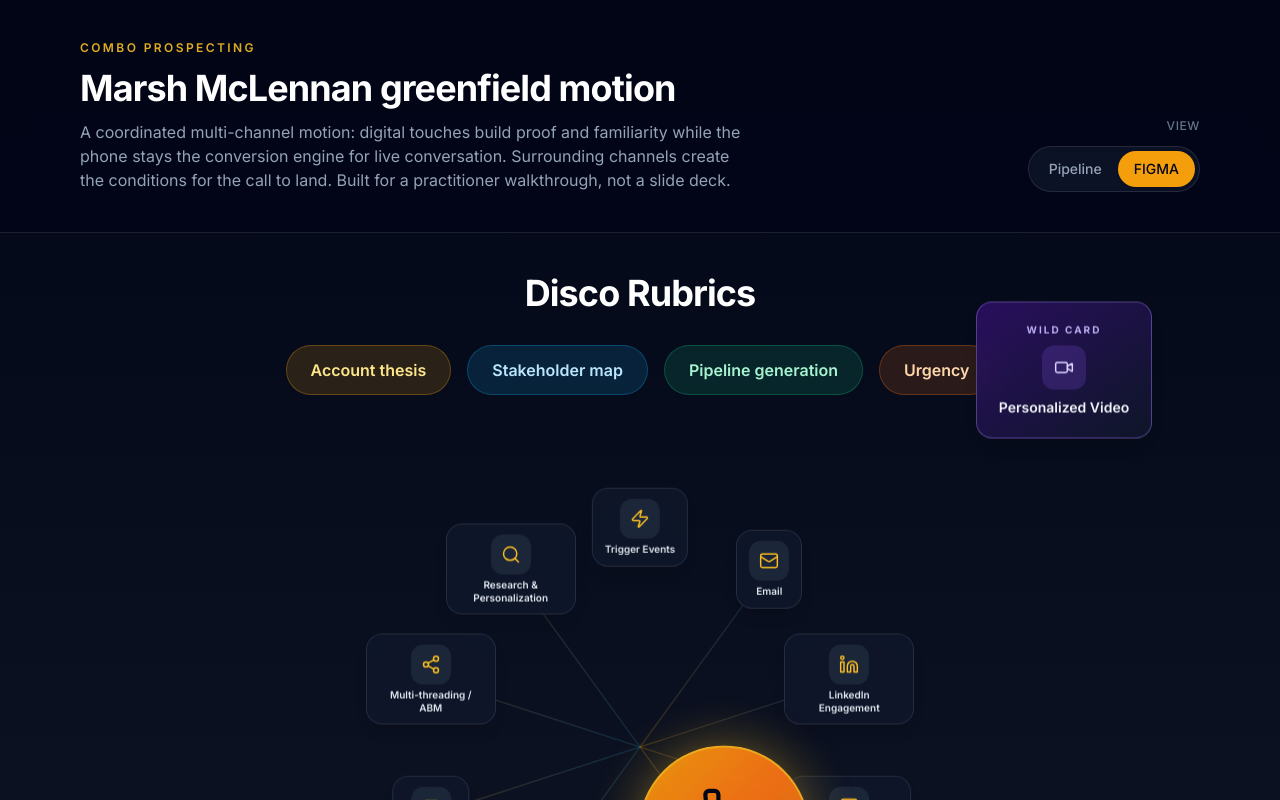
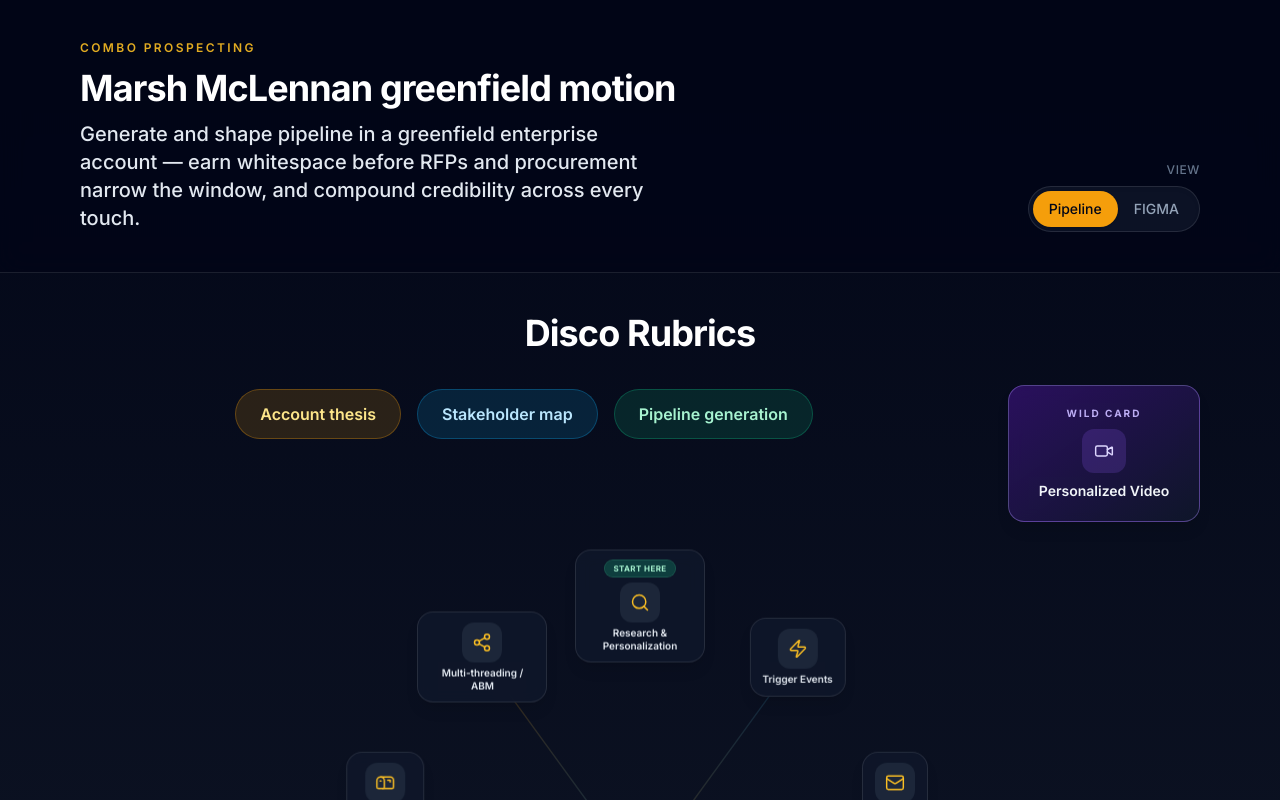
Before and after one commit to Keylimeespresso/key-lime-espresso, a React (Vite) app: page / in a window 1280 px wide. Shown: the top 800 px of the page. Built offline with nearby package versions, Linux system fonts and the light colour scheme.

Commit message:
UI: View label above toggle, Disco rubric panels, wheel order, hero copy
Co-authored-by: Cursor <cursoragent@cursor.com>

```diff
--- a/src/ComboProspectingApp.tsx
+++ b/src/ComboProspectingApp.tsx
@@ -245,8 +245,46 @@ Output: A live research dossier that updates weekly.`,
   },
 ]
 
-const WHEEL_PILLARS = PILLARS.filter((p) => p.id !== "video")
+/** Order starts at 12 o'clock: Research first = beginning of the plan */
+const WHEEL_PILLAR_IDS_ORDER = [
+  "research",
+  "trigger",
+  "email",
+  "li-engage",
+  "li-dm",
+  "voicemail",
+  "content",
+  "referrals",
+  "dmail",
+  "abm",
+] as const
+
+const WHEEL_PILLARS = WHEEL_PILLAR_IDS_ORDER.map((id) => PILLARS.find((p) => p.id === id)!)
 const WILD_CARD_PILLAR = PILLARS.find((p) => p.id === "video")!
+
+const DISCO_RUBRIC_DETAILS: Record<
+  "Account thesis" | "Stakeholder map",
+  { intro: string; bullets: string[] }
+> = {
+  "Account thesis": {
+    intro:
+      "Your account thesis is the single narrative that explains why this customer should prioritize your motion now — pressures, initiatives, and proof woven together.",
+    bullets: [
+      "Anchor every outbound touch to one thesis so messaging stays coherent across personas.",
+      "Refresh it as triggers change (earnings, leadership, tech migrations, AI mandates).",
+      "Use it to decide which channels earn budget vs. which are supporting casts for the call.",
+    ],
+  },
+  "Stakeholder map": {
+    intro:
+      "The stakeholder map is who matters, who trusts whom, and where deals accelerate or stall — not just names on an org chart.",
+    bullets: [
+      "Track economic buyer, champions, influencers, and blockers with last touch and sentiment.",
+      "Tune proof and channel per persona so multi-threading feels coordinated, not chaotic.",
+      "Expose referral paths and warm intros before you exhaust cold lanes.",
+    ],
+  },
+}
 
 const HUB = {
   principle:
@@ -261,7 +299,7 @@ David Fike (CTO, runs Dublin Innovation Centre) - Tier 1 architecture conversati
 Jeff Lund (Global CISO, Phoenix) - Tier 2 security pre-work
 Paul Beswick (CIOO, Boston) - Tier 1 but reached only after warmth has been built lower in the org`,
   figmaSample: `Hi Niall, this is [name] from Cursor. We haven't spoken before. I've been following your work on the 40 production AI systems you've shipped at Marsh and I'm calling because something specific caught my eye. Two minutes, then you tell me whether to keep going or not. Fair?`,
-  rubric: ["Pipeline generation", "Stakeholder map", "Urgency"],
+  rubric: ["Pipeline generation", "Stakeholder map"],
 }
 
 const CADENCE_DAYS: { day: string; label: string; isPhone: boolean }[] = [
@@ -276,7 +314,7 @@ const CADENCE_DAYS: { day: string; label: string; isPhone: boolean }[] = [
   { day: "Day 14", label: "Direct mail item arrives at his Dublin office", isPhone: false },
   { day: "Day 16", label: "Email referencing the direct mail", isPhone: false },
   { day: "Day 18", label: "Phone call (third attempt)", isPhone: true },
-  { day: "Day 21", label: "Final touch — referral path or \"breakup\" email", isPhone: false },
+  { day: "Day 21", label: 'Final touch — referral path or "now is not a good time"', isPhone: false },
 ]
 
 function rubricColor(tag: string): string {
@@ -308,13 +346,21 @@ function Multiline({ text }: { text: string }) {
 }
 
 export default function ComboProspectingApp() {
-  const [view, setView] = useState<ViewMode>("figma")
+  const [view, setView] = useState<ViewMode>("pipeline")
   const [selectedId, setSelectedId] = useState<string | null>(null)
   const [hubOpen, setHubOpen] = useState(false)
-  const [spokeRadiusPx, setSpokeRadiusPx] = useState(200)
+  const [rubricPanel, setRubricPanel] = useState<"Account thesis" | "Stakeholder map" | null>(null)
+  const [spokeRadiusPx, setSpokeRadiusPx] = useState(222)
 
   useLayoutEffect(() => {
-    const update = () => setSpokeRadiusPx(window.innerWidth < 768 ? 152 : 220)
+    const update = () => {
+      const w = window.innerWidth
+      if (w < 640) setSpokeRadiusPx(168)
+      else if (w < 768) setSpokeRadiusPx(188)
+      else if (w < 1024) setSpokeRadiusPx(228)
+      else if (w < 1280) setSpokeRadiusPx(252)
+      else setSpokeRadiusPx(268)
+    }
     update()
     window.addEventListener("resize", update)
     return () => window.removeEventListener("resize", update)
@@ -322,17 +368,26 @@ export default function ComboProspectingApp() {
 
   const openPillar = useCallback((id: string) => {
     setHubOpen(false)
+    setRubricPanel(null)
     setSelectedId(id)
   }, [])
 
   const openHub = useCallback(() => {
     setSelectedId(null)
+    setRubricPanel(null)
     setHubOpen(true)
+  }, [])
+
+  const openRubricPanel = useCallback((key: "Account thesis" | "Stakeholder map") => {
+    setHubOpen(false)
+    setSelectedId(null)
+    setRubricPanel(key)
   }, [])
 
   const closePanel = useCallback(() => {
     setSelectedId(null)
     setHubOpen(false)
+    setRubricPanel(null)
   }, [])
 
   const activePillar = selectedId ? PILLARS.find((p) => p.id === selectedId) : null
@@ -348,15 +403,23 @@ export default function ComboProspectingApp() {
             <h1 className="text-3xl font-bold tracking-tight text-white md:text-4xl">
               Marsh McLennan greenfield motion
             </h1>
-            <p className="text-sm leading-relaxed text-slate-400 md:text-base">
-              A coordinated multi-channel motion: digital touches build proof and familiarity while the phone
-              stays the conversion engine for live conversation. Surrounding channels create the conditions
-              for the call to land. Built for a practitioner walkthrough, not a slide deck.
+            <p className="max-w-xl text-lg font-medium leading-snug text-slate-200 md:text-xl">
+              Generate and shape pipeline in a greenfield enterprise account — earn whitespace before RFPs and
+              procurement narrow the window, and compound credibility across every touch.
             </p>
           </div>
-          <div className="flex flex-col items-stretch gap-3 md:items-end">
-            <span className="text-xs font-medium uppercase tracking-wider text-slate-500">View</span>
-            <div className="inline-flex rounded-full border border-white/10 bg-slate-900/80 p-1 shadow-inner">
+          <div className="flex flex-col items-stretch gap-2 md:items-end">
+            <span
+              id="view-toggle-label"
+              className="text-center text-xs font-medium uppercase tracking-wider text-slate-500 md:text-right"
+            >
+              View
+            </span>
+            <div
+              role="group"
+              aria-labelledby="view-toggle-label"
+              className="inline-flex items-center rounded-full border border-white/10 bg-slate-900/80 p-1 shadow-inner"
+            >
               <button
                 type="button"
                 onClick={() => setView("pipeline")}
@@ -385,23 +448,36 @@ export default function ComboProspectingApp() {
       </header>
 
       <section className="mx-auto max-w-6xl px-4 py-10">
-        <div className="mb-10">
+        <div className="relative mx-auto mb-10 max-w-6xl">
           <h2 className="text-center text-3xl font-bold tracking-tight text-white md:text-4xl">Disco Rubrics</h2>
-          <div className="relative mx-auto mt-8 max-w-5xl">
-            <div className="flex flex-wrap justify-center gap-3 px-2 md:gap-4 md:px-16">
-              {["Account thesis", "Stakeholder map", "Pipeline generation", "Urgency"].map((tag) => (
+          <div className="mt-8 flex flex-col gap-6 lg:flex-row lg:items-start lg:justify-between lg:gap-10">
+            <div className="min-w-0 flex-1 lg:pt-1">
+              <div className="flex flex-wrap justify-center gap-3 md:gap-4 lg:mx-auto lg:max-w-3xl xl:max-w-none">
+                <button
+                  type="button"
+                  onClick={() => openRubricPanel("Account thesis")}
+                  className={`rounded-full border px-5 py-2.5 text-sm font-semibold transition hover:opacity-95 md:px-6 md:py-3 md:text-base ${rubricColor("Account thesis")}`}
+                >
+                  Account thesis
+                </button>
+                <button
+                  type="button"
+                  onClick={() => openRubricPanel("Stakeholder map")}
+                  className={`rounded-full border px-5 py-2.5 text-sm font-semibold transition hover:opacity-95 md:px-6 md:py-3 md:text-base ${rubricColor("Stakeholder map")}`}
+                >
+                  Stakeholder map
+                </button>
                 <span
-                  key={tag}
-                  className={`rounded-full border px-5 py-2.5 text-sm font-semibold md:px-6 md:py-3 md:text-base ${rubricColor(tag)}`}
+                  className={`rounded-full border px-5 py-2.5 text-sm font-semibold md:px-6 md:py-3 md:text-base ${rubricColor("Pipeline generation")}`}
                 >
-                  {tag}
+                  Pipeline generation
                 </span>
-              ))}
+              </div>
             </div>
             <button
               type="button"
               onClick={() => openPillar(WILD_CARD_PILLAR.id)}
-              className="group mx-auto mt-6 flex w-full max-w-[14rem] flex-col items-center gap-2 rounded-2xl border border-violet-400/40 bg-gradient-to-br from-violet-950/90 to-slate-900/95 px-5 py-4 text-center shadow-lg backdrop-blur transition hover:border-violet-300/60 hover:shadow-violet-500/20 focus:outline-none focus-visible:ring-2 focus-visible:ring-violet-400/60 md:absolute md:right-0 md:top-1/2 md:mx-0 md:mt-0 md:max-w-[11rem] md:-translate-y-1/2 md:py-5"
+              className="group mx-auto flex w-full max-w-[14rem] shrink-0 flex-col items-center gap-2 rounded-2xl border border-violet-400/40 bg-gradient-to-br from-violet-950/90 to-slate-900/95 px-5 py-4 text-center shadow-lg backdrop-blur transition hover:border-violet-300/60 hover:shadow-violet-500/20 focus:outline-none focus-visible:ring-2 focus-visible:ring-violet-400/60 lg:mx-0 lg:mt-0 lg:w-[11rem] lg:self-start xl:w-[12rem] xl:py-5"
             >
               <span className="text-[10px] font-bold uppercase tracking-[0.2em] text-violet-300/95">
                 Wild Card
@@ -416,6 +492,21 @@ export default function ComboProspectingApp() {
           </div>
         </div>
 
+        {view === "figma" ? (
+          <div className="mx-auto flex min-h-[min(72vh,640px)] max-w-6xl flex-col rounded-2xl border-2 border-dashed border-white/20 bg-slate-900/25 p-8 shadow-inner backdrop-blur-sm">
+            <p className="mb-2 text-center text-xs font-semibold uppercase tracking-[0.25em] text-slate-500">
+              FIGMA canvas
+            </p>
+            <div className="flex flex-1 flex-col items-center justify-center gap-3 rounded-xl border border-white/5 bg-slate-950/40 px-6 py-16 text-center">
+              <p className="max-w-md text-lg font-medium text-slate-300">Open workspace</p>
+              <p className="max-w-lg text-sm leading-relaxed text-slate-500">
+                Drop frames, exports, or notes here during your working session. This area stays separate from
+                the Pipeline view.
+              </p>
+            </div>
+          </div>
+        ) : (
+          <>
         <div className="relative mx-auto aspect-square w-full max-w-[min(100%,720px)] md:aspect-auto md:h-[min(78vh,680px)]">
           <svg
             className="pointer-events-none absolute inset-0 h-full w-full"
@@ -453,10 +544,10 @@ export default function ComboProspectingApp() {
           <button
             type="button"
             onClick={openHub}
-            className="absolute left-1/2 top-1/2 z-20 flex h-[clamp(7.5rem,22vw,10.5rem)] w-[clamp(7.5rem,22vw,10.5rem)] -translate-x-1/2 -translate-y-1/2 flex-col items-center justify-center rounded-full border-2 border-amber-400/80 bg-gradient-to-br from-amber-500 via-orange-500 to-amber-600 text-slate-950 shadow-[0_0_60px_-10px_rgba(251,191,36,0.65)] transition hover:scale-[1.02] hover:shadow-[0_0_80px_-8px_rgba(251,191,36,0.85)] focus:outline-none focus-visible:ring-4 focus-visible:ring-amber-300/50 animate-pulse-soft"
+            className="absolute left-1/2 top-1/2 z-10 flex h-[clamp(6.75rem,17vw,9.75rem)] w-[clamp(6.75rem,17vw,9.75rem)] -translate-x-1/2 -translate-y-1/2 flex-col items-center justify-center rounded-full border-2 border-amber-400/80 bg-gradient-to-br from-amber-500 via-orange-500 to-amber-600 text-slate-950 shadow-[0_0_52px_-10px_rgba(251,191,36,0.55)] transition hover:scale-[1.02] hover:shadow-[0_0_72px_-8px_rgba(251,191,36,0.78)] focus:outline-none focus-visible:ring-4 focus-visible:ring-amber-300/50 animate-pulse-soft"
             aria-label="Open phone hub and cadence"
           >
-            <Phone className="mb-1 h-9 w-9 md:h-11 md:w-11" strokeWidth={2.25} />
+            <Phone className="mb-1 h-8 w-8 md:h-10 md:w-10" strokeWidth={2.25} />
             <span className="px-2 text-center text-xs font-bold uppercase tracking-wide md:text-sm">
               The call
             </span>
@@ -472,6 +563,7 @@ export default function ComboProspectingApp() {
             const x = Math.cos(angle) * rPx
             const y = Math.sin(angle) * rPx
             const Icon = pillar.Icon
+            const isStart = pillar.id === "research"
             return (
               <button
                 key={pillar.id}
@@ -481,8 +573,13 @@ export default function ComboProspectingApp() {
                   left: `calc(50% + ${x}px)`,
                   top: `calc(50% + ${y}px)`,
                 }}
-                className="group absolute z-10 flex -translate-x-1/2 -translate-y-1/2 flex-col items-center gap-1 rounded-2xl border border-white/10 bg-slate-900/90 px-2.5 py-2 shadow-lg backdrop-blur transition hover:-translate-y-[calc(50%+2px)] hover:border-amber-400/40 hover:bg-slate-800/95 hover:shadow-xl focus:outline-none focus-visible:ring-2 focus-visible:ring-amber-400/60 md:px-3 md:py-2.5"
+                className="group absolute z-20 flex -translate-x-1/2 -translate-y-1/2 flex-col items-center gap-1 rounded-2xl border border-white/10 bg-slate-900/90 px-2.5 py-2 shadow-lg backdrop-blur transition hover:-translate-y-[calc(50%+2px)] hover:border-amber-400/40 hover:bg-slate-800/95 hover:shadow-xl focus:outline-none focus-visible:ring-2 focus-visible:ring-amber-400/60 md:px-3 md:py-2.5"
               >
+                {isStart && (
+                  <span className="mb-0.5 whitespace-nowrap rounded-full bg-emerald-500/25 px-2 py-0.5 text-[8px] font-bold uppercase tracking-wider text-emerald-200 ring-1 ring-emerald-400/35">
+                    Start here
+                  </span>
+                )}
                 <span className="flex h-9 w-9 items-center justify-center rounded-xl bg-slate-800/90 text-amber-400 transition group-hover:bg-amber-500/20 group-hover:text-amber-300 md:h-10 md:w-10">
                   <Icon className="h-4 w-4 md:h-5 md:w-5" strokeWidth={1.75} />
                 </span>
@@ -497,7 +594,6 @@ export default function ComboProspectingApp() {
         <div className="mt-14 rounded-2xl border border-white/10 bg-slate-900/40 p-6 backdrop-blur md:p-8">
           <div className="mb-4 flex flex-wrap items-end justify-between gap-3">
             <h2 className="text-xl font-semibold text-white">Sample cadence · Niall Maher</h2>
-            <p className="text-xs text-slate-500">Fourteen to twenty-one day combo · phone appears three plus times</p>
           </div>
           <ol className="grid gap-3 md:grid-cols-2">
             {CADENCE_DAYS.map((step, idx) => (
@@ -521,9 +617,11 @@ export default function ComboProspectingApp() {
             ))}
           </ol>
         </div>
+          </>
+        )}
       </section>
 
-      {(hubOpen || activePillar) && (
+      {(hubOpen || activePillar || rubricPanel) && (
         <div
           className="fixed inset-0 z-50 flex justify-end bg-slate-950/70 backdrop-blur-sm"
           role="presentation"
@@ -537,7 +635,11 @@ export default function ComboProspectingApp() {
           >
             <div className="sticky top-0 z-10 flex items-center justify-between border-b border-white/10 bg-[#0a0f1a]/95 px-5 py-4 backdrop-blur">
               <h3 className="text-lg font-semibold text-white">
-                {hubOpen ? "Phone · cadence model" : activePillar?.title}
+                {hubOpen
+                  ? "Phone · cadence model"
+                  : rubricPanel
+                    ? rubricPanel
+                    : activePillar?.title}
               </h3>
               <button
                 type="button"
@@ -550,6 +652,32 @@ export default function ComboProspectingApp() {
             </div>
 
             <div className="space-y-6 px-5 py-6">
+              {rubricPanel && DISCO_RUBRIC_DETAILS[rubricPanel] && (
+                <>
+                  <div>
+                    <h4 className="mb-2 text-xs font-bold uppercase tracking-wider text-amber-400/90">
+                      Disco rubric
+                    </h4>
+                    <p className="text-sm leading-relaxed text-slate-300">
+                      {DISCO_RUBRIC_DETAILS[rubricPanel].intro}
+                    </p>
+                  </div>
+                  <div>
+                    <h4 className="mb-2 text-xs font-bold uppercase tracking-wider text-sky-400/90">
+                      How to use it
+                    </h4>
+                    <ul className="list-none space-y-3 text-sm leading-relaxed text-slate-300">
+                      {DISCO_RUBRIC_DETAILS[rubricPanel].bullets.map((b) => (
+                        <li key={b} className="flex gap-2">
+                          <span className="mt-2 h-1.5 w-1.5 shrink-0 rounded-full bg-sky-500/80" />
+                          <span>{b}</span>
+                        </li>
+                      ))}
+                    </ul>
+                  </div>
+                </>
+              )}
+
               {hubOpen && (
                 <>
                   <div>
```
